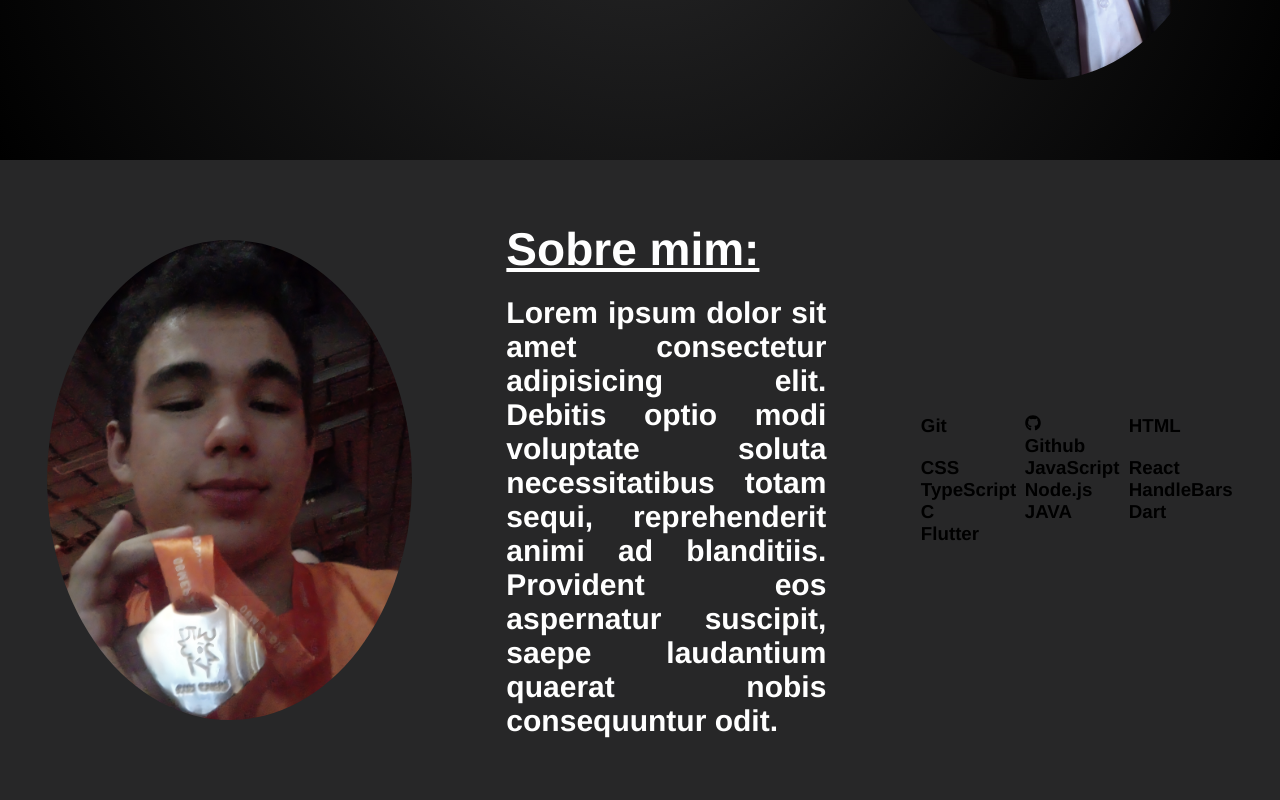
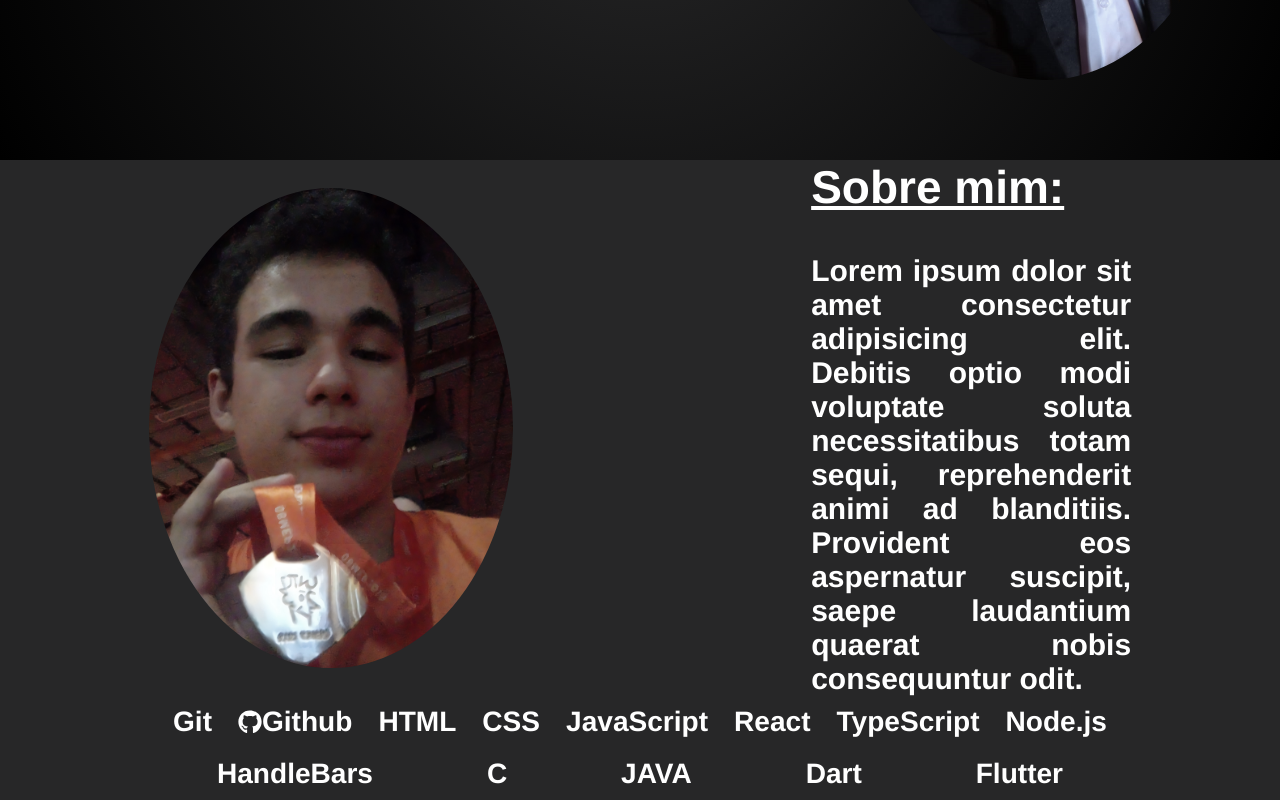
Before and after one commit to ari123rm/Portfolio, a React (Create React App) app: page / in a window 1280 px wide. Shown: the part 480-1280 px from the top of the page. Built offline with nearby package versions, Linux system fonts and the light colour scheme.

Commit message:
theme: arrumado a área de tecnologias

```diff
--- a/src/components/themes/topicos.module.scss
+++ b/src/components/themes/topicos.module.scss
@@ -47,15 +47,18 @@
 .sobreMim{
     background-color:rgba(39,39,40,1) ;
     align-items: center;
-    justify-content: space-around;
+    justify-items: center;
     font-family:'Franklin Gothic Medium', 'Arial Narrow', Arial, sans-serif;
+    display:grid;
+    grid-template-areas: "imagem texto" "tec tec";
     div{
         color: white;
         order:1;
         display: grid;
+        grid-area:texto;
         h1{
             font-size: 46px;
-            margin-bottom: 20px;
+            margin-bottom: 40px;
             text-decoration: underline;
         }
         h2{
@@ -72,16 +75,26 @@
         animation: slidein2 ease-in-out;
         animation-duration: 2s;
         overflow: hidden;
+        grid-area:imagem;
     }
     ul{
+        grid-area: tec;
         list-style-type: none;
         order:2;
-        display:grid;
-        grid-template-columns: 1fr 1fr 1fr;
+        display:flex;
+        flex-wrap: wrap;
+        width: 75vw;
+        justify-content: space-around;
+        color: white;
         li{
+            font-size: x-large;
+            display: flex;
+            padding: 10px ;
+            align-items: center;
+            min-width:max-content;
+            h3{
 
-
-
+            }
         }
     }
     @keyframes slidein2 {
```
